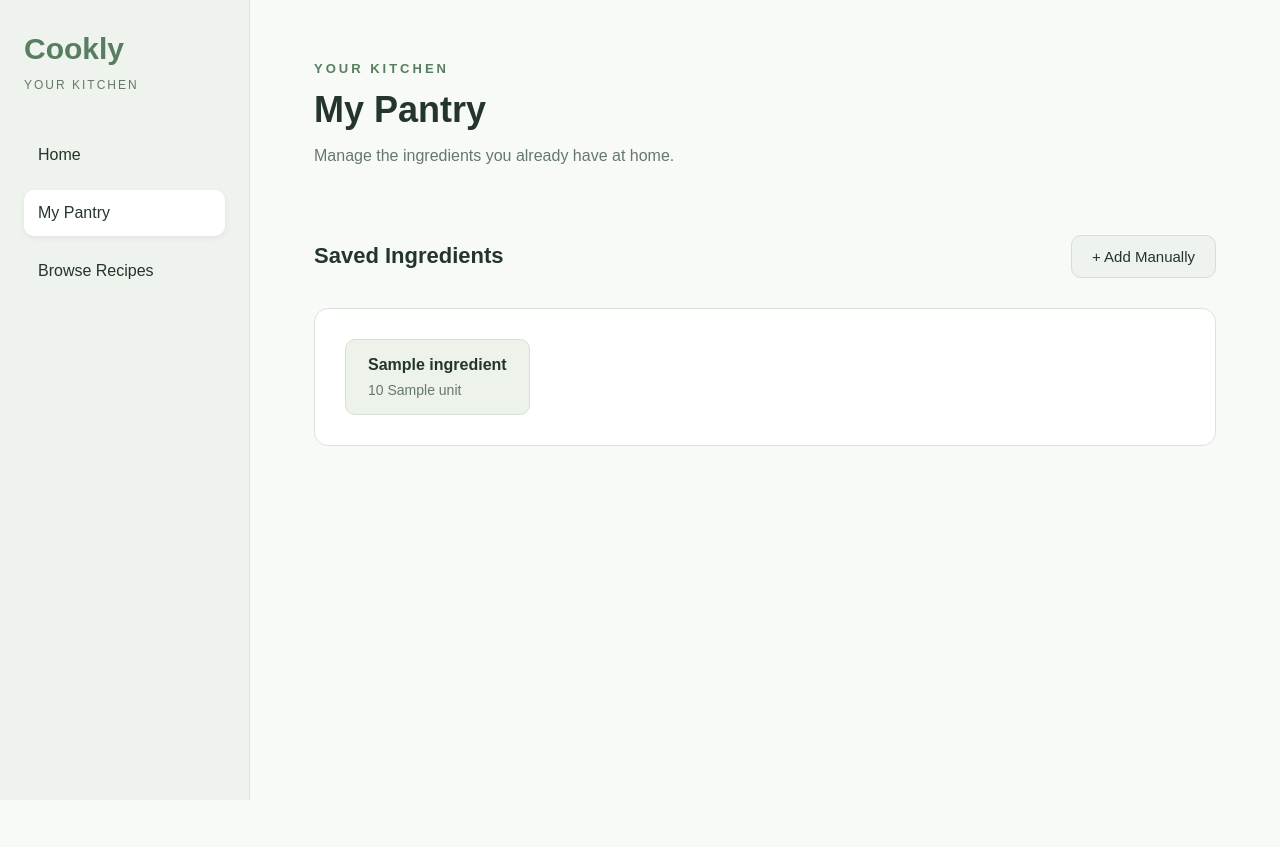
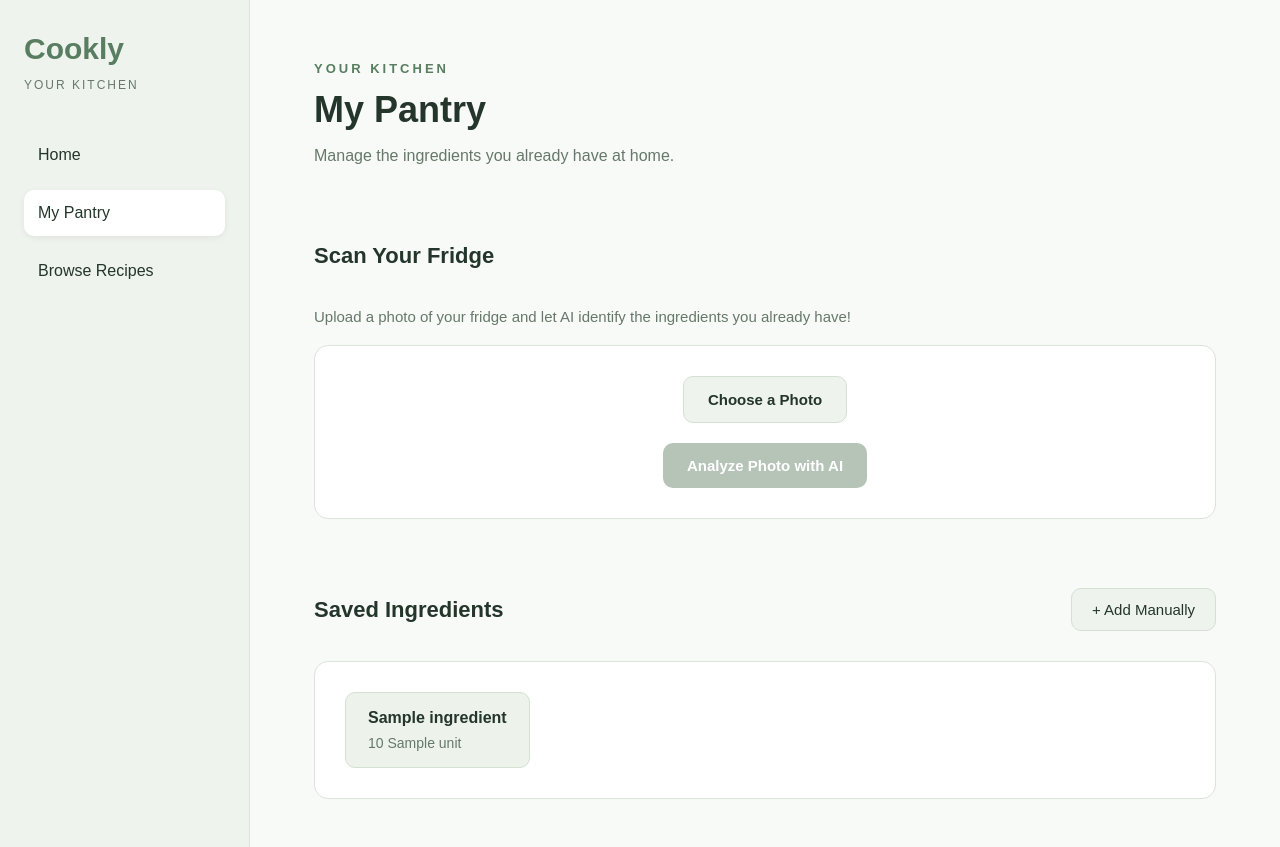
Before and after one commit to cookly-3308/3308Project, a Node server app: template ProjectSourceCode/src/views/pages/pantry.hbs in a window 1280 px wide. Before the commit the page ends 800 px from the top, so only its background shows below. Run offline with Node 20, Linux system fonts and the light colour scheme; the template is opened without the code that fills it: most values are stand-ins (such as "Sample title", 1, 10 or a date in 2020); some libraries are stand-ins or nearby versions.

Commit message:
Add fridge photo upload interface with image preview

```diff
--- a/ProjectSourceCode/src/resources/css/pantry.css
+++ b/ProjectSourceCode/src/resources/css/pantry.css
@@ -241,3 +241,89 @@ body {
 .pantry-save-button:hover {
   background-color: #45684d;
 }
+
+/* AI Ingredient Photo Upload */
+
+.pantry-upload-description {
+  color: #66786a;
+  font-size: 15px;
+  margin-bottom: 20px;
+}
+
+.pantry-upload-container {
+  background-color: white;
+  border: 1px solid #dbe4d9;
+  border-radius: 14px;
+  padding: 30px;
+
+  display: flex;
+  flex-direction: column;
+  align-items: center;
+  gap: 20px;
+}
+
+/* Choose Photo Button */
+
+.pantry-upload-label {
+  display: inline-block;
+  background-color: #eef3ed;
+  color: #24352b;
+  border: 1px solid #d4e0d2;
+  border-radius: 10px;
+  padding: 14px 24px;
+  font-size: 15px;
+  font-weight: 600;
+  cursor: pointer;
+}
+
+.pantry-upload-label:hover {
+  background-color: #dce9da;
+}
+
+/* Image Preview */
+
+#photo-preview-container {
+  width: 100%;
+  max-width: 400px;
+  text-align: center;
+}
+
+#photo-preview-container[hidden] {
+  display: none;
+}
+
+#photo-preview {
+  width: 100%;
+  max-height: 300px;
+  object-fit: contain;
+  border-radius: 12px;
+  border: 1px solid #dbe4d9;
+}
+
+/* Analyze Photo Button */
+
+#analyze-photo-button {
+  padding: 14px 24px;
+  border-radius: 10px;
+  font-size: 15px;
+  font-weight: 600;
+  cursor: pointer;
+}
+
+#analyze-photo-button:disabled {
+  background-color: #b5c4b7;
+  cursor: not-allowed;
+}
+
+/* Upload Status Messages */
+
+#upload-status {
+  color: #66786a;
+  font-size: 14px;
+  text-align: center;
+  margin: 0;
+}
+
+#upload-status:empty {
+  display: none;
+}
--- a/ProjectSourceCode/src/resources/js/pantry.js
+++ b/ProjectSourceCode/src/resources/js/pantry.js
@@ -66,4 +66,77 @@ document.addEventListener('DOMContentLoaded', () => {
     addButton.setAttribute('aria-expanded', 'false');
   });
 
+  // AI Ingredient Photo Upload
+
+  const photoInput = document.getElementById('fridge-photo');
+  const previewContainer = document.getElementById('photo-preview-container');
+  const photoPreview = document.getElementById('photo-preview');
+  const analyzeButton = document.getElementById('analyze-photo-button');
+  const uploadStatus = document.getElementById('upload-status');
+
+  // Maximum image size: 5 MB
+  const MAX_IMAGE_SIZE = 5 * 1024 * 1024;
+  const ALLOWED_IMAGE_TYPES = ['image/jpeg', 'image/png', 'image/webp'];
+
+  let previewUrl = null;
+
+  // Handle selecting a fridge photo
+  photoInput.addEventListener('change', () => {
+
+    // Reset the previous selection
+    analyzeButton.disabled = true;
+    previewContainer.hidden = true;
+    photoPreview.removeAttribute('src');
+    uploadStatus.textContent = '';
+
+    if (previewUrl) {
+      URL.revokeObjectURL(previewUrl);
+      previewUrl = null;
+    }
+
+    const file = photoInput.files[0];
+
+    // User canceled the file selection
+    if (!file) {
+      return;
+    }
+
+    // Validate image format
+    if (!ALLOWED_IMAGE_TYPES.includes(file.type)) {
+      uploadStatus.textContent = 'Please select a JPG, PNG, or WebP image.';
+      photoInput.value = '';
+      return;
+    }
+
+    // Validate image size
+    if (file.size > MAX_IMAGE_SIZE) {
+      uploadStatus.textContent = 'Image must be smaller than 5 MB.';
+      photoInput.value = '';
+      return;
+    }
+
+    // Display the selected image
+    previewUrl = URL.createObjectURL(file);
+    photoPreview.src = previewUrl;
+    previewContainer.hidden = false;
+
+    // Enable the Analyze button
+    analyzeButton.disabled = false;
+    uploadStatus.textContent = 'Photo ready for analysis.';
+
+  });
+
+  // Analyze button placeholder (Gemini integration comes next)
+  analyzeButton.addEventListener('click', () => {
+    uploadStatus.textContent =
+      'Photo analysis will be available once Gemini is connected.';
+  });
+
+  // Release the temporary preview URL when leaving the page
+  window.addEventListener('pagehide', () => {
+    if (previewUrl) {
+      URL.revokeObjectURL(previewUrl);
+    }
+  });
+
 });
--- a/ProjectSourceCode/src/views/pages/pantry.hbs
+++ b/ProjectSourceCode/src/views/pages/pantry.hbs
@@ -31,6 +31,55 @@
         <h1>My Pantry</h1>
         <p>Manage the ingredients you already have at home.</p>
       </header>
+
+      <!-- AI Ingredient Upload -->
+    <section class="pantry-section pantry-upload-section">
+
+      <div class="pantry-section-header">
+        <h2>Scan Your Fridge</h2>
+      </div>
+
+      <p class="pantry-upload-description">
+        Upload a photo of your fridge and let AI identify
+        the ingredients you already have!
+      </p>
+
+      <div class="pantry-upload-container">
+
+        <label for="fridge-photo" class="pantry-upload-label">
+         Choose a Photo
+        </label>
+
+        <input
+          type="file"
+          id="fridge-photo"
+          accept="image/jpeg,image/png,image/webp"
+          hidden
+        >
+
+        <!-- Image Preview -->
+        <div id="photo-preview-container" hidden>
+          <img
+            id="photo-preview"
+            alt="Preview of your uploaded fridge photo"
+          >
+        </div>
+
+        <!-- Analyze Button -->
+        <button
+          type="button"
+          id="analyze-photo-button"
+          class="pantry-save-button"
+          disabled
+        >
+          Analyze Photo with AI
+        </button>
+
+        <p id="upload-status" role="status" aria-live="polite"></p>
+
+      </div>
+
+    </section>
 
       <!-- Saved Ingredients -->
       <section class="pantry-section">
```
